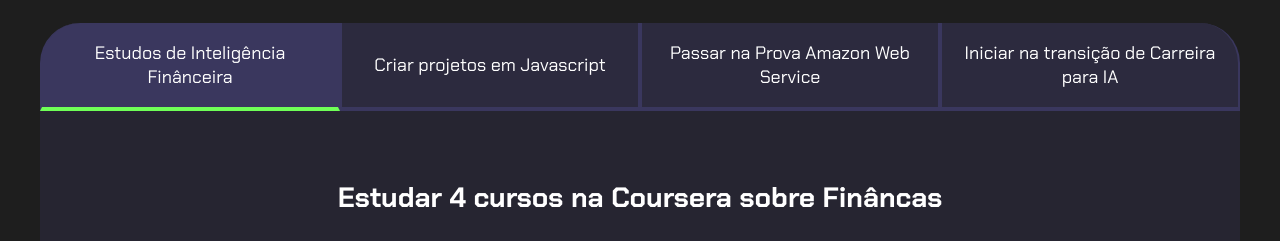
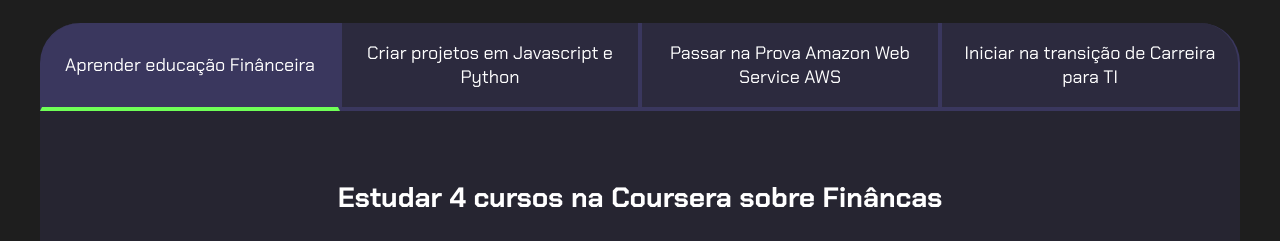
Before and after one commit to Dillax/Contador-Regressivo, a plain HTML site: page index.html in a window 1280 px wide. Shown: the part 80-321 px from the top of the page. Drawn offline with Linux system fonts and the light colour scheme.

Commit message:
Atualizar o index.html

```diff
--- a/index.html
+++ b/index.html
@@ -13,10 +13,10 @@
         <h2 class="titulo-principal">Projeto para Desenvolver em 2024<span>_</span></h2>
         <div class="conteudo">
             <div class="botoes">
-                <button class="botao ativo">Estudos de Inteligência Finânceira</button>
-                <button class="botao">Criar projetos em Javascript</button>
-                <button class="botao">Passar na Prova Amazon Web Service</button>
-                <button class="botao">Iniciar na transição de Carreira para IA</button>
+                <button class="botao ativo">Aprender educação Finânceira</button>
+                <button class="botao">Criar projetos em Javascript e Python</button>
+                <button class="botao">Passar na Prova Amazon Web Service AWS</button>
+                <button class="botao">Iniciar na transição de Carreira para TI</button>
             </div>
             <div class="abas-textos">
                 <div class="aba-conteudo ativo">
@@ -42,7 +42,7 @@
                     </div>
                 </div>
                 <div class="aba-conteudo">
-                    <h3 class="aba-conteudo-titulo-principal">Criar 5 projetos em Javascript</h3>
+                    <h3 class="aba-conteudo-titulo-principal">Concluir os cursos da Udemy e DIO</h3>
                     <h4 class="aba-conteudo-titulo-secundario">Tempo para completar o objetivo</h4>
                     <div class="contador">
                         <div class="contador-digito">
@@ -86,7 +86,7 @@
                     </div>
                 </div>
                 <div class="aba-conteudo">
-                    <h3 class="aba-conteudo-titulo-principal">Atualizar meu curriculo com os certificados da Alura,  AWS Certified Cloud Practitioner</h3>
+                    <h3 class="aba-conteudo-titulo-principal">Atualizar meu curriculo com os certificados da Alura; Escola da Nuvem re/start AWS; AWS Certified Cloud Practitioner</h3>
                     <h4 class="aba-conteudo-titulo-secundario">Tempo para completar o objetivo</h4>
                     <div class="contador">
                         <div class="contador-digito">
```
